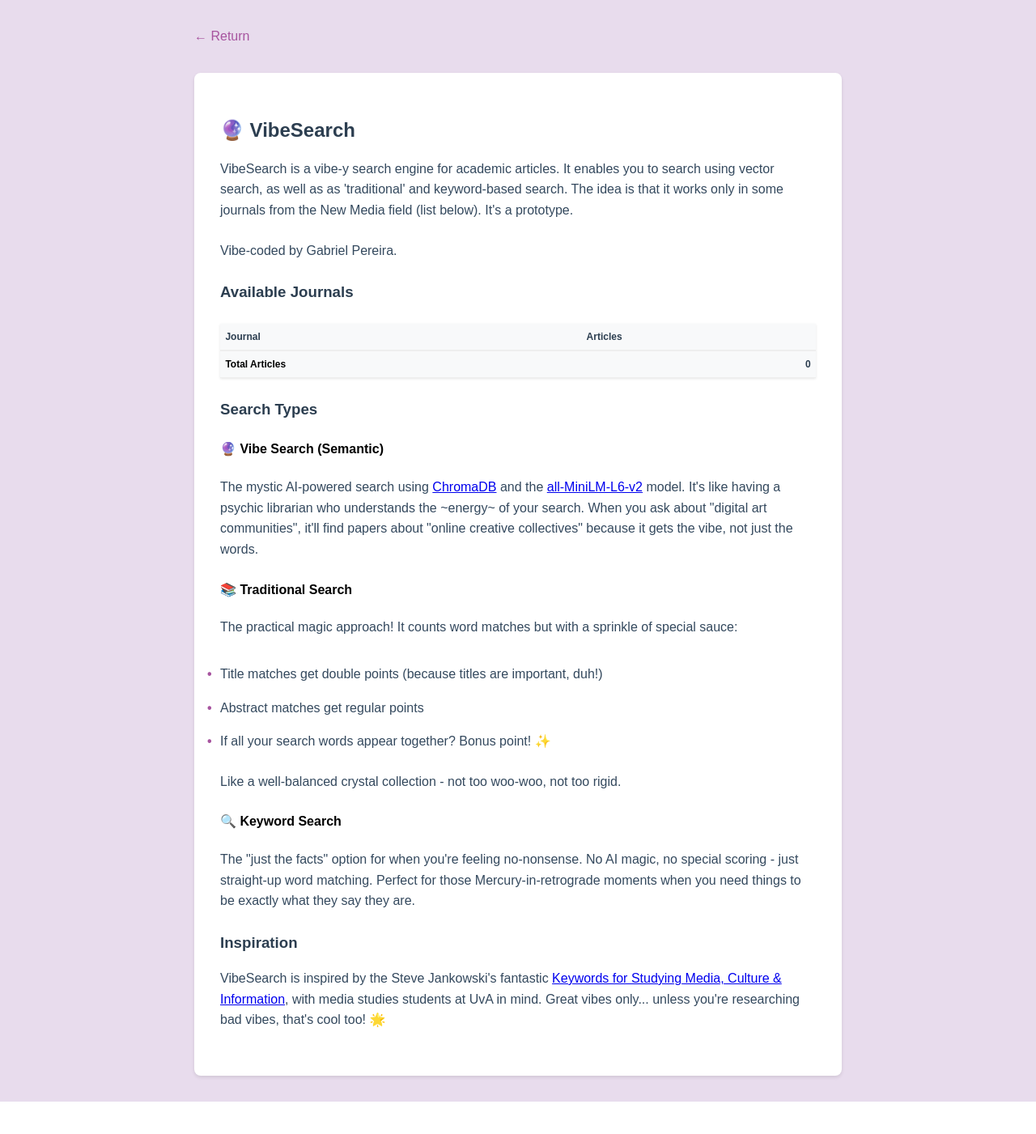
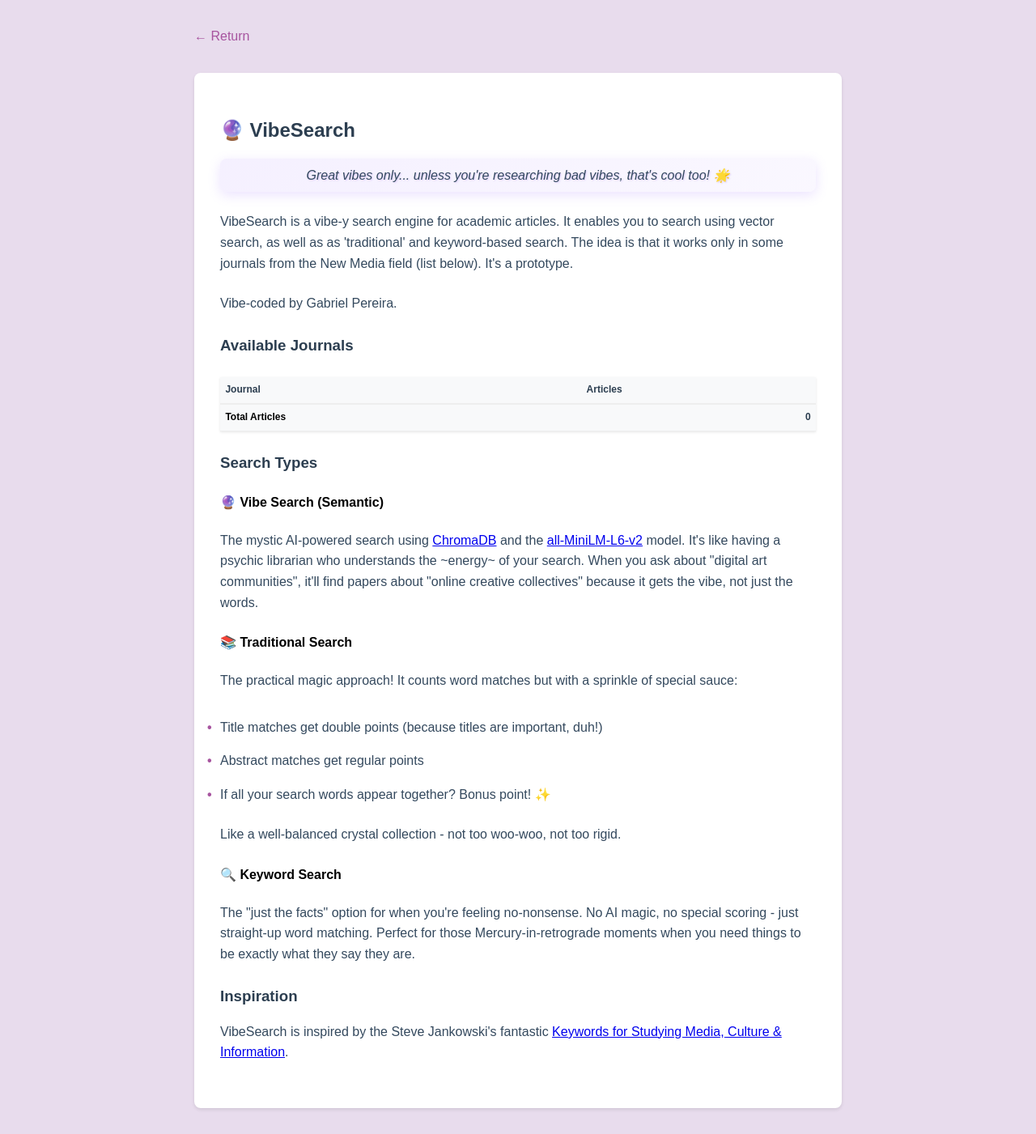
Before and after one commit to gabrielopereira/VibeSearch, a Flask app: template app/templates/about.html in a window 1280 px wide. Shown: the whole page at 81% size. Before the commit the page ends 1361 px from the top, so only its background shows below. Run offline with Flask 3, Linux system fonts and the light colour scheme; the template is opened without the code that fills it, so the values that code supplies are empty.

Commit message:
fixed shit

```diff
--- a/app/static/css/style.css
+++ b/app/static/css/style.css
@@ -506,3 +506,22 @@ h1 {
 .badge-similar:hover {
     background-color: #ffeeba;
 }
+
+.catchphrase {
+    color: #9b6dff;
+    font-size: 1em;
+    font-style: italic;
+    text-align: center;
+    margin: 1em 0;
+    padding: 0.5em 1em;
+    background: linear-gradient(135deg, rgba(155, 109, 255, 0.1) 0%, rgba(155, 109, 255, 0.05) 100%);
+    border-radius: 8px;
+    box-shadow: 0 4px 15px rgba(155, 109, 255, 0.2);
+    text-shadow: 1px 1px 2px rgba(155, 109, 255, 0.3);
+    transition: transform 0.2s ease-in-out;
+}
+
+.catchphrase:hover {
+    transform: translateY(-2px);
+    box-shadow: 0 6px 20px rgba(155, 109, 255, 0.3);
+}
--- a/app/templates/about.html
+++ b/app/templates/about.html
@@ -14,6 +14,8 @@
         </div>
         <div class="about-content">
             <h2><a href="{{ url_for('index') }}" class="title-link"><span class="emoji">🔮</span> VibeSearch</a></h2>
+            <p class="catchphrase">Great vibes only... unless you're researching bad vibes, that's cool too! 🌟</p>
+
             <p>VibeSearch is a vibe-y search engine for academic articles. It enables you to search using vector search, as well as as 'traditional' and keyword-based search. The idea is that it works only in some journals from the New Media field (list below). It's a prototype.</p>
 
             <p> Vibe-coded by Gabriel Pereira. </p>
@@ -69,7 +71,7 @@
 
             <h3>Inspiration</h3>
             <div class="search-types">
-                <p>VibeSearch is inspired by the Steve Jankowski's fantastic <a href="https://textaural.com/keywords/" target="_blank">Keywords for Studying Media, Culture & Information</a>, with media studies students at UvA in mind. Great vibes only... unless you're researching bad vibes, that's cool too! 🌟</p>
+                <p>VibeSearch is inspired by the Steve Jankowski's fantastic <a href="https://textaural.com/keywords/" target="_blank">Keywords for Studying Media, Culture & Information</a>.</p>
             </div>
         </div>
     </div>
```
Also changed, not shown: app/templates/index.html (+0 -30 lines), 1 other file.
